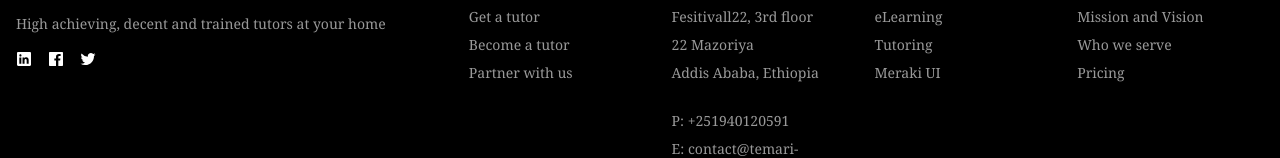
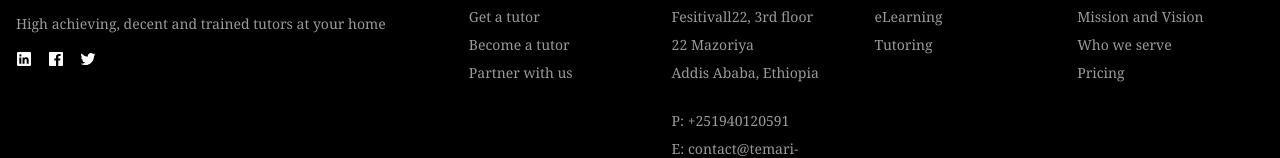
Before and after one commit to bekiTil/Temaribet-front-end-dev, a Next.js app in the folder TemariBet/nextjs-blog/: page / in a window 1280 px wide. Shown: the part 5592-5750 px from the top of the page. Built offline with nearby package versions, Linux system fonts and the light colour scheme.

Commit message:
footer update

```diff
--- a/TemariBet/nextjs-blog/components/HomePageComponents/Footer.js
+++ b/TemariBet/nextjs-blog/components/HomePageComponents/Footer.js
@@ -55,7 +55,7 @@
                                 <h3 className="text-white text-md opacity-90 uppercase dark:text-white">Services</h3>
                                 <a href="#" className="block my-2 text-sm opacity-60 text-white dark:text-gray-400 hover:underline">eLearning</a>
                                 <a href="#" className="block mt-2 text-sm opacity-60 text-white dark:text-gray-400 hover:underline">Tutoring</a>
-                                <a href="#" className="block mt-2 text-sm opacity-60 text-white dark:text-gray-400 hover:underline">Meraki UI</a>
+
                             </div>
 
                             <div>
```
